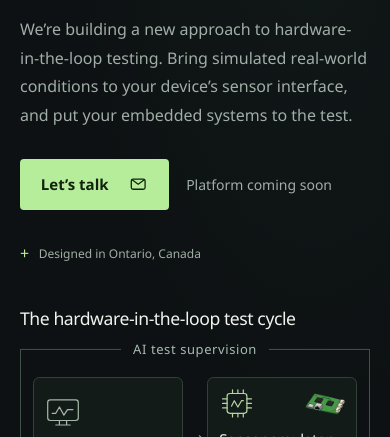
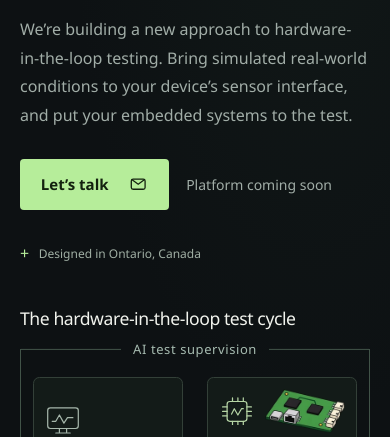
Before and after one commit to H1Jam/SignumLoopWeb, a plain HTML site: page index.html in a window 390 px wide. Shown: the part 375-812 px from the top of the page. Drawn offline with Linux system fonts and the light colour scheme.

Commit message:
Set PCB illustrations to 5rem with responsive sizing

```diff
--- a/assets/styles.css
+++ b/assets/styles.css
@@ -132,10 +132,11 @@ h1 > span { color: var(--accent); }
   justify-content: space-between;
   gap: .5rem;
 }
-.stage-icons svg { stroke: #b6d5a5; }
+.stage-icons svg { flex-shrink: 0; stroke: #b6d5a5; }
 .pcb-icon {
   display: block;
-  width: 2.5rem;
+  width: 5rem;
+  min-width: 0;
   height: auto;
 }
 .loop-stage strong {
```
